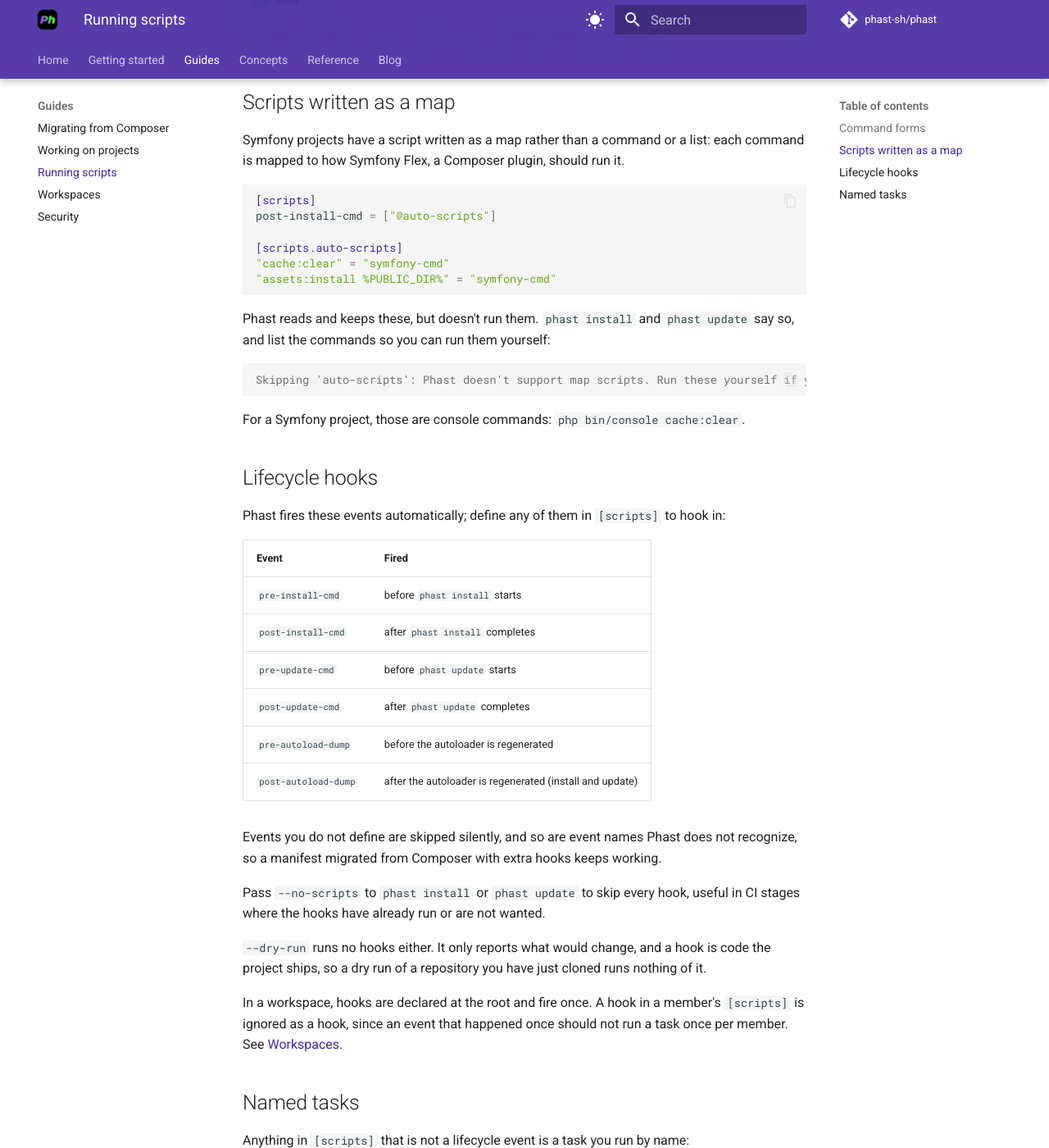
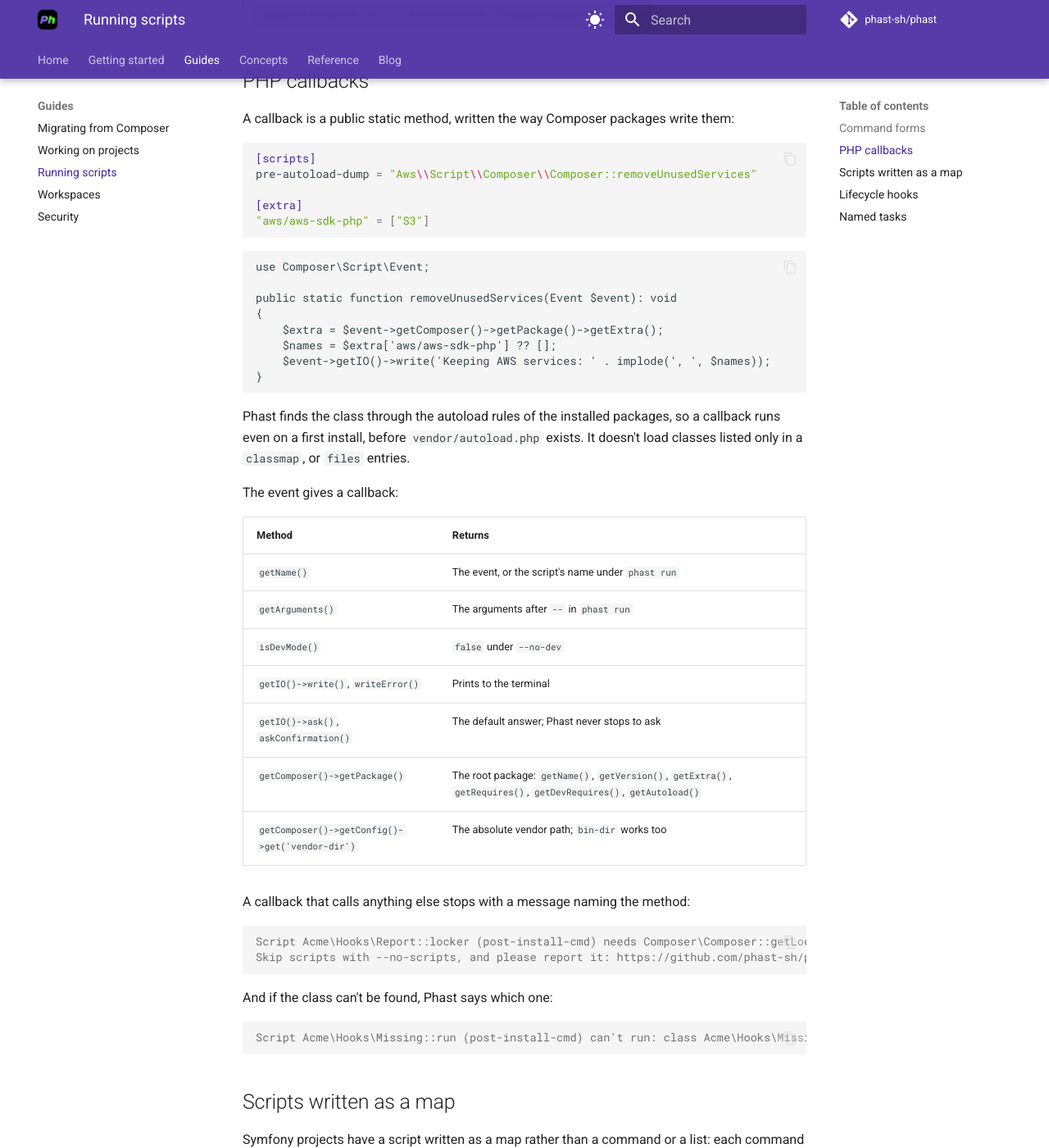
Before and after one commit to phast-sh/phast, an MkDocs documentation site: the page built from docs/guides/scripts.md, in a window 1280 px wide and 1400 px high, scrolled down 1254 px. Shown: the whole window at 82% size. Built offline with MkDocs 1.6.1 and Material for MkDocs 9.7.7, drawn with Linux system fonts in a browser that asks for light colours; comment, search, counter and statistics services are not loaded; some of the changed text lies outside the part shown.

Commit message:
docs: describe what PHP callbacks get and how they fail

````diff
--- a/docs/guides/scripts.md
+++ b/docs/guides/scripts.md
@@ -25,17 +25,16 @@ triggered it fails with that exit status.
 
 ## Command forms
 
-| Form            | Example                | How it runs                                                    |
-|-----------------|------------------------|----------------------------------------------------------------|
-| `@php ...`      | `@php artisan migrate` | The resolved PHP binary, with the rest as arguments            |
-| `@name`         | `@lint`                | The script called `lint`, in its place                         |
-| Static callback | `Vendor\Class::method` | A short PHP bootstrap loads `vendor/autoload.php` and calls it |
-| Shell command   | `cp .env.example .env` | Passed to `sh -c`, so shell syntax works                       |
+| Form            | Example                | How it runs                                         |
+|-----------------|------------------------|-----------------------------------------------------|
+| `@php ...`      | `@php artisan migrate` | The resolved PHP binary, with the rest as arguments |
+| `@name`         | `@lint`                | The script called `lint`, in its place              |
+| Static callback | `Vendor\Class::method` | Phast loads the class and calls the method          |
+| Shell command   | `cp .env.example .env` | Passed to `sh -c`, so shell syntax works            |
 
 `@php` is resolved to the `PHAST_PHP_BIN` environment variable when set, otherwise
 `php` on your `PATH`; the same binary Phast uses for platform detection. Static
-callbacks receive a minimal `Composer\Script\Event` stub when the real class is not
-installed, so common Composer-era callbacks run unchanged.
+callbacks are covered in [PHP callbacks](#php-callbacks) below.
 
 A script can run another one with `@name`, and that one can run others in turn:
 
@@ -50,6 +49,58 @@ test = ["@lint", "@php vendor/bin/phpunit"]
 !!! note
     Scripts that invoke the `composer` binary only work if Composer happens to be
     installed.
+
+## PHP callbacks
+
+A callback is a public static method, written the way Composer packages write them:
+
+```toml
+[scripts]
+pre-autoload-dump = "Aws\\Script\\Composer\\Composer::removeUnusedServices"
+
+[extra]
+"aws/aws-sdk-php" = ["S3"]
+```
+
+```php
+use Composer\Script\Event;
+
+public static function removeUnusedServices(Event $event): void
+{
+    $extra = $event->getComposer()->getPackage()->getExtra();
+    $names = $extra['aws/aws-sdk-php'] ?? [];
+    $event->getIO()->write('Keeping AWS services: ' . implode(', ', $names));
+}
+```
+
+Phast finds the class through the autoload rules of the installed packages, so a
+callback runs even on a first install, before `vendor/autoload.php` exists. It doesn't
+load classes listed only in a `classmap`, or `files` entries.
+
+The event gives a callback:
+
+| Method                                          | Returns                                                                                                           |
+|-------------------------------------------------|-------------------------------------------------------------------------------------------------------------------|
+| `getName()`                                     | The event, or the script's name under `phast run`                                                                 |
+| `getArguments()`                                | The arguments after `--` in `phast run`                                                                           |
+| `isDevMode()`                                   | `false` under `--no-dev`                                                                                          |
+| `getIO()->write()`, `writeError()`              | Prints to the terminal                                                                                            |
+| `getIO()->ask()`, `askConfirmation()`           | The default answer; Phast never stops to ask                                                                      |
+| `getComposer()->getPackage()`                   | The root package: `getName()`, `getVersion()`, `getExtra()`, `getRequires()`, `getDevRequires()`, `getAutoload()` |
+| `getComposer()->getConfig()->get('vendor-dir')` | The absolute vendor path; `bin-dir` works too                                                                     |
+
+A callback that calls anything else stops with a message naming the method:
+
+```console
+Script Acme\Hooks\Report::locker (post-install-cmd) needs Composer\Composer::getLocker(), which Phast does not provide to scripts yet.
+Skip scripts with --no-scripts, and please report it: https://github.com/phast-sh/phast/issues
+```
+
+And if the class can't be found, Phast says which one:
+
+```console
+Script Acme\Hooks\Missing::run (post-install-cmd) can't run: class Acme\Hooks\Missing not found.
+```
 
 ## Scripts written as a map
 
````
